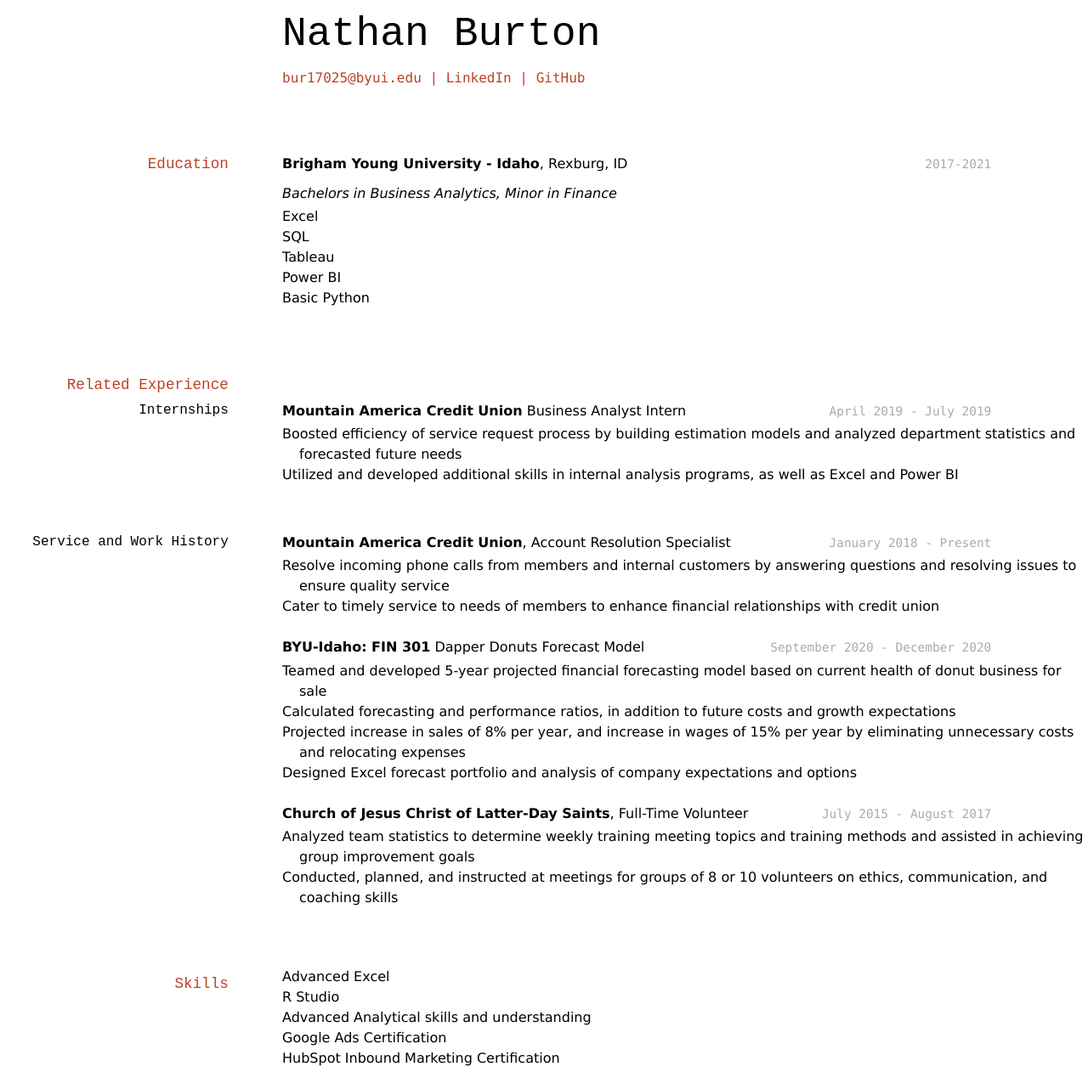
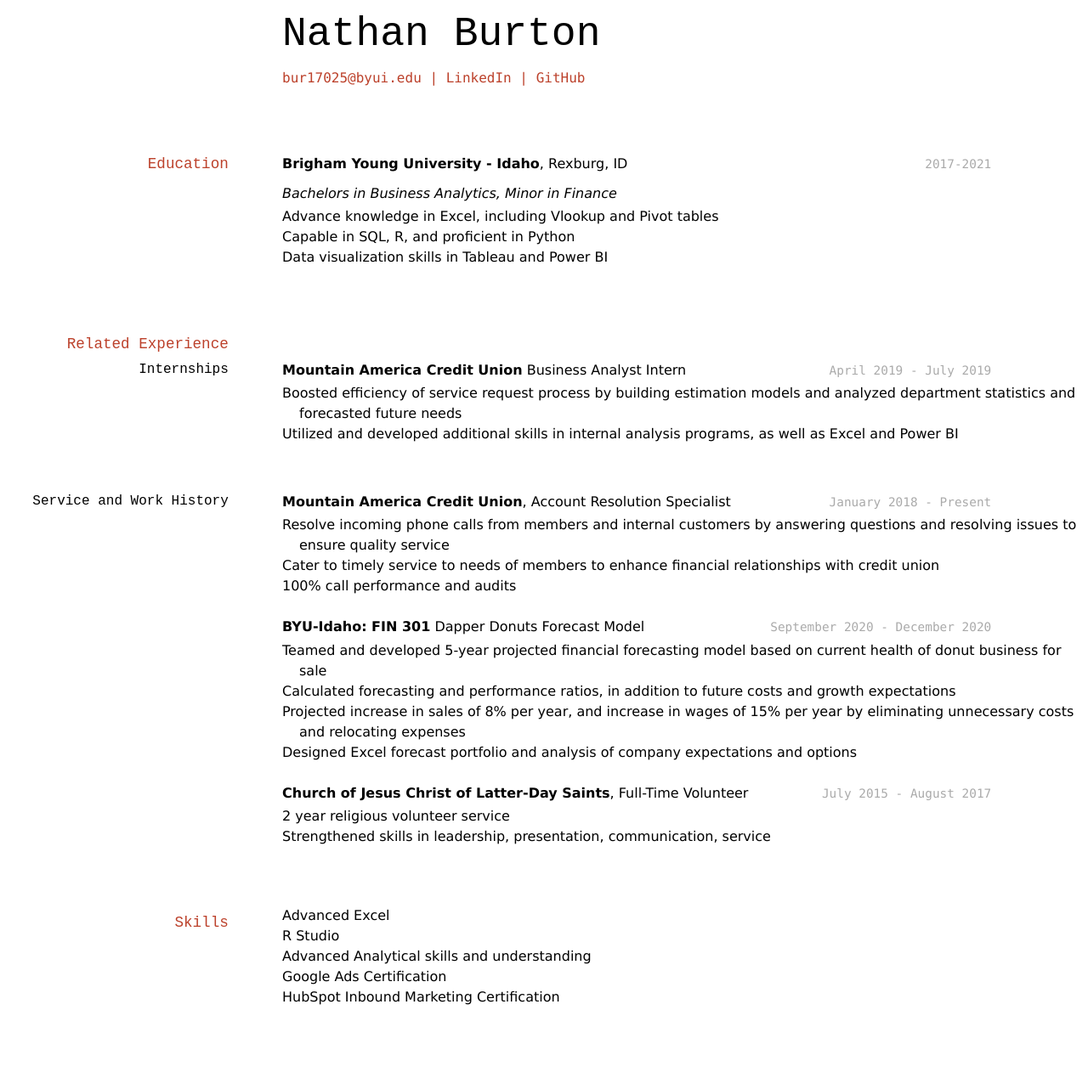
Before and after one commit to nateburton11/BurtonNathanResume, a Jekyll site: the page built from docs/index.md, in a window 1280 px wide. Shown: the whole page at 85% size. Built offline with Jekyll 4.4.1, drawn with Linux system fonts in a browser that asks for light colours; after the commit the page ends 1210 px from its top, so only the background shows below that.

Commit message:
quantified skills

```diff
--- a/docs/index.md
+++ b/docs/index.md
@@ -21,11 +21,9 @@ __Brigham Young University - Idaho__, Rexburg, ID
 
 _Bachelors in Business Analytics, Minor in Finance_
 
-- Excel
-- SQL
-- Tableau
-- Power BI
-- Basic Python
+- Advance knowledge in Excel, including Vlookup and Pivot tables
+- Capable in SQL, R, and proficient in Python
+- Data visualization skills in Tableau and Power BI
 
 
 ## Related Experience
@@ -47,6 +45,7 @@ __Mountain America Credit Union__, Account Resolution Specialist
 - Resolve incoming phone calls from members and internal customers by answering questions and
 resolving issues to ensure quality service
 - Cater to timely service to needs of members to enhance financial relationships with credit union
+- 100% call performance and audits
 
 `September 2020 - December 2020`
 __BYU-Idaho: FIN 301__ Dapper Donuts Forecast Model
@@ -61,10 +60,8 @@ unnecessary costs and relocating expenses
 `July 2015 - August 2017`
 __Church of Jesus Christ of Latter-Day Saints__, Full-Time Volunteer
 
-- Analyzed team statistics to determine weekly training meeting topics and training methods and assisted
-in achieving group improvement goals
-- Conducted, planned, and instructed at meetings for groups of 8 or 10 volunteers on ethics,
-communication, and coaching skills
+- 2 year religious volunteer service
+- Strengthened skills in leadership, presentation, communication, service
 
 
 ## Skills
```
